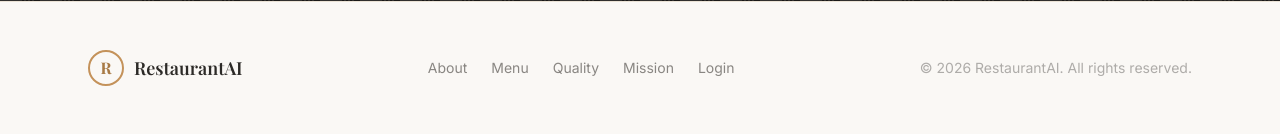
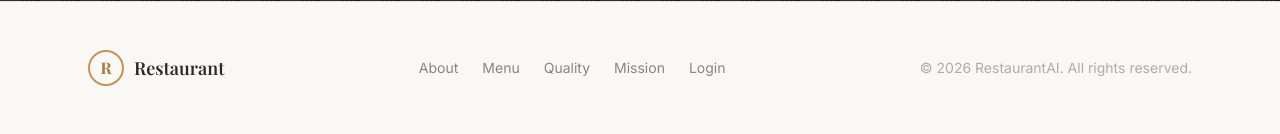
Before and after one commit to hmdredwan/Resturant_Management, a Django app: page / in a window 1280 px wide. Shown: the part 4210-4344 px from the top of the page. Run offline with Django 5.2, Linux system fonts and the light colour scheme; some libraries are stand-ins or nearby versions.

Commit message:
Change 'RestaurantAI' to 'Restaurant' in home.html

```diff
--- a/templates/landing/home.html
+++ b/templates/landing/home.html
@@ -489,7 +489,7 @@
                     <div class="w-9 h-9 rounded-full border-2 border-gold-500 flex items-center justify-center">
                         <span class="font-display text-gold-600 font-bold">R</span>
                     </div>
-                    <span class="font-display text-lg font-semibold">RestaurantAI</span>
+                    <span class="font-display text-lg font-semibold">Restaurant</span>
                 </div>
                 <div class="flex gap-6 text-sm text-charcoal-700/60">
                     <a href="#about" class="hover:text-gold-600 transition">About</a>
```
